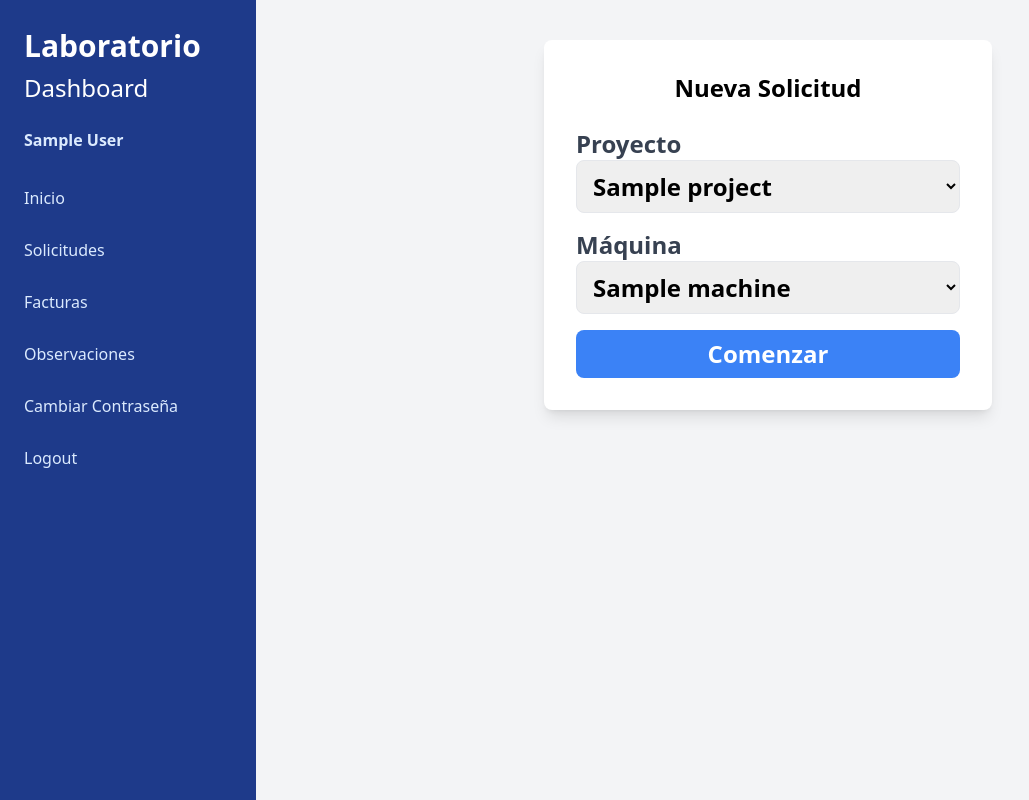
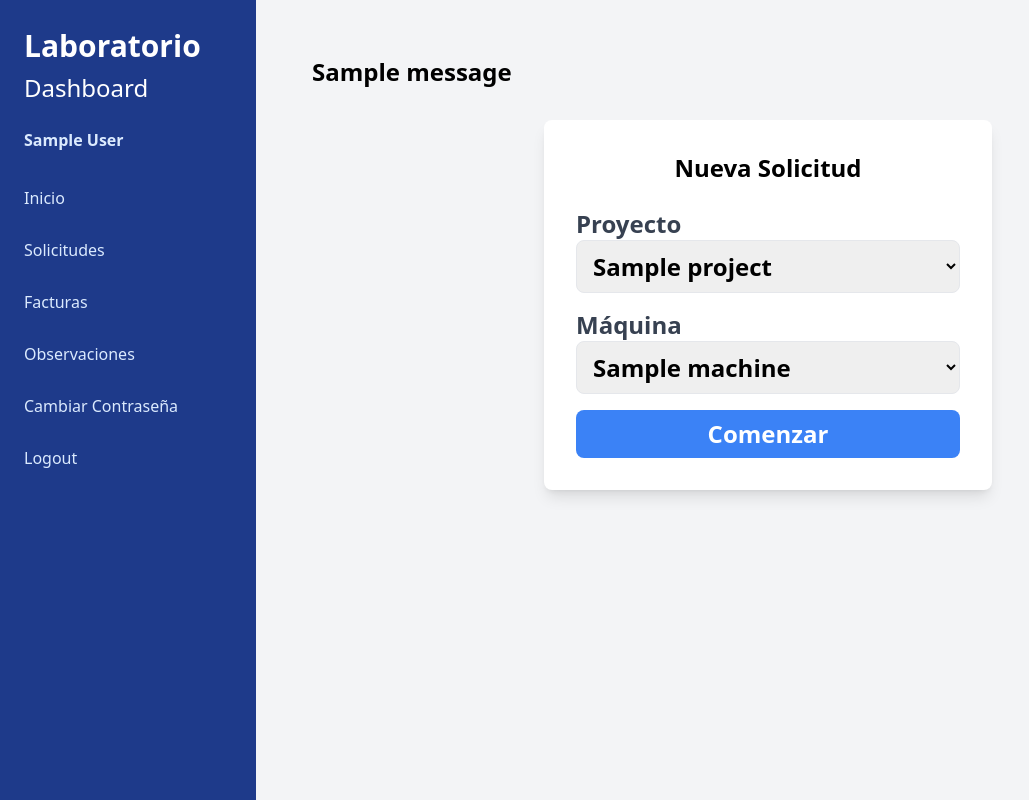
Before and after one commit to eigonzalezrojas/lab-system, a Flask app: page /solicitudes in a window 1280 px wide. Shown: the whole page, without its empty margins (0-1029 px from the left). Run offline with Flask 2, Linux system fonts and the light colour scheme; a user stored in the database is signed in; tables that the repository leaves empty hold one stand-in row (values such as "Sample post"); one stand-in notice (Sample message) is shown; some libraries are stand-ins or nearby versions.

Commit message:
fix error message request login

```diff
--- a/src/routes/solicitudesRoutes.py
+++ b/src/routes/solicitudesRoutes.py
@@ -87,7 +87,7 @@ def agregar_solicitud():
         sample_preparation_name=SamplePreparation.query.get(sample_preparation_id).name,
         sample_name=sample_name,
         request_name=sample_name,
-        price=total_price,  # Guardar el precio total
+        price=total_price,
         estado='Pendiente'
     )
 
@@ -95,7 +95,7 @@ def agregar_solicitud():
     db.session.commit()
 
     flash('Solicitud agregada con éxito', 'success')
-    return redirect(url_for('solicitudes.solicitudes'))
+    return redirect(url_for('home.home_operator'))
 
 
 @solicitudes_bp.route('/descargar/<int:solicitud_id>', methods=['GET'])
--- a/src/templates/operador_dashboard.html
+++ b/src/templates/operador_dashboard.html
@@ -31,6 +31,17 @@
         </div>
         <!-- Content -->
         <div class="flex-1 p-10 text-2xl font-bold">
+            {% with messages = get_flashed_messages(with_categories=true) %}
+              {% if messages %}
+                <div class="flash-messages mb-4">
+                  {% for category, message in messages %}
+                    <div class="alert alert-{{ category }} p-4 mb-4 rounded-lg">
+                      {{ message }}
+                    </div>
+                  {% endfor %}
+                </div>
+              {% endif %}
+            {% endwith %}
             {% if section == 'solicitudes' %}
                 <div class="max-w-md mx-auto bg-white p-8 rounded-lg shadow-lg">
                     <h2 class="text-2xl font-bold mb-6 text-center">Nueva Solicitud</h2>
@@ -204,7 +215,6 @@
                         </tbody>
                     </table>
                 </div>
-
             {% else %}
                 Welcome to the User Dashboard!
             {% endif %}
```
